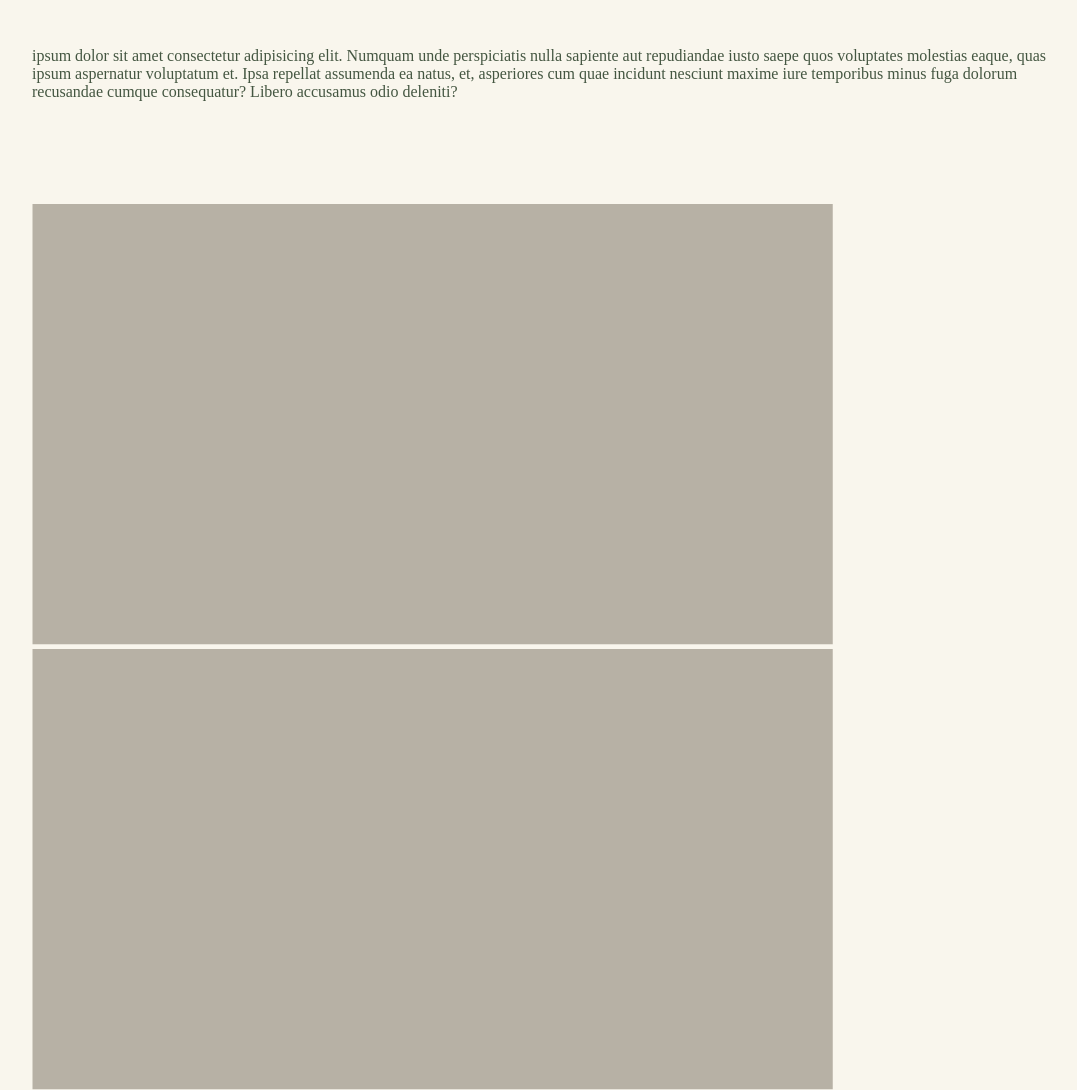
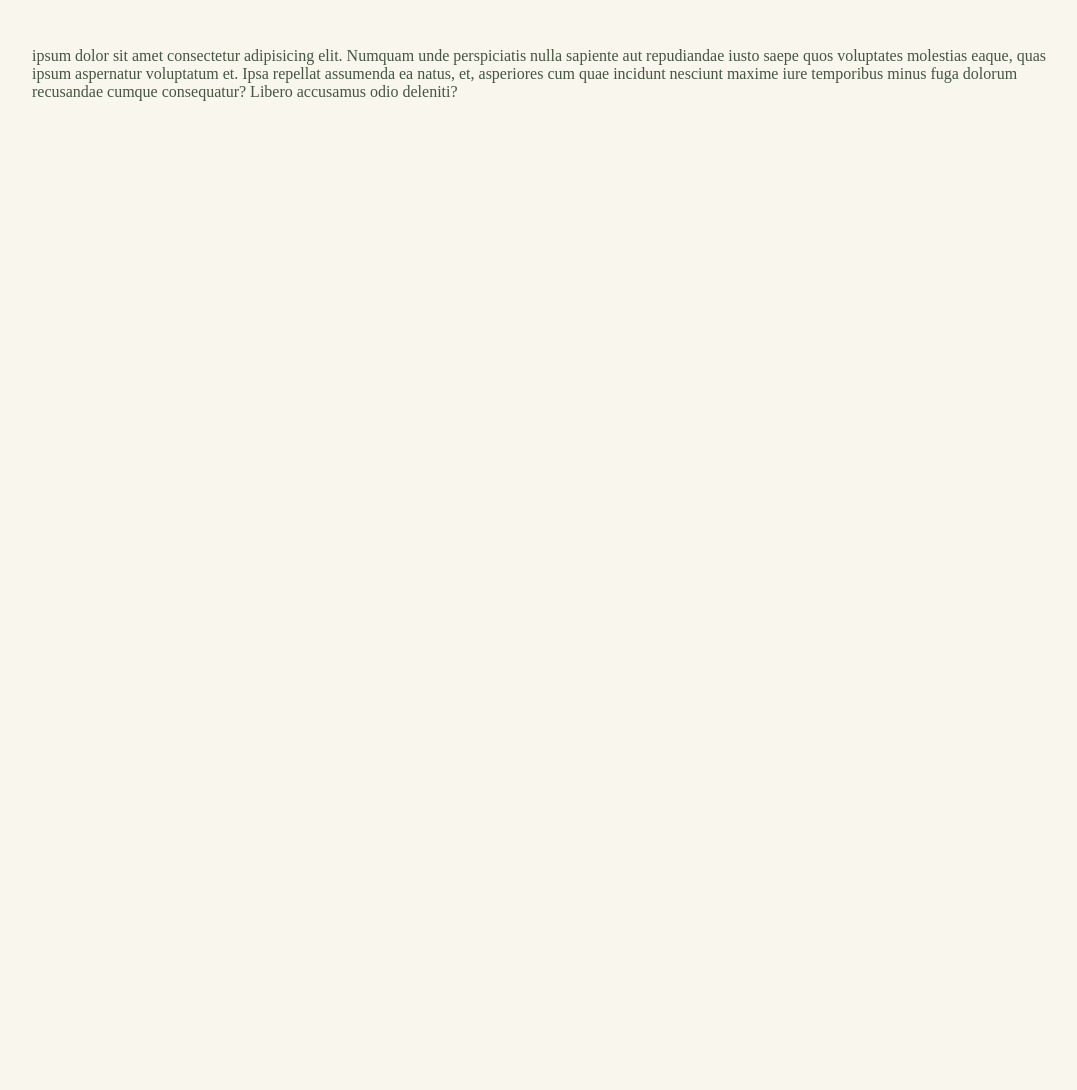
Before and after one commit to anandogs/solitude, a website: page dist/index.html in a window 1280 px wide. Shown: the part 1040-2130 px from the top of the page, without its empty margins (96-1173 px from the left). After the commit the page ends 1340 px from the top, so only its background shows below. Drawn offline with Linux system fonts and the light colour scheme; a web font is replaced by a local one.

Commit message:
removed slider

```diff
--- a/dist/index.html
+++ b/dist/index.html
@@ -57,11 +57,11 @@
         <div class="our-story">
             <img src="img/our-story.png" class='page-header' alt="Our Story">
             <span> ipsum dolor sit amet consectetur adipisicing elit. Numquam unde perspiciatis nulla sapiente aut repudiandae iusto saepe quos voluptates molestias eaque, quas ipsum aspernatur voluptatum et. Ipsa repellat assumenda ea natus, et, asperiores cum quae incidunt nesciunt maxime iure temporibus minus fuga dolorum recusandae cumque consequatur? Libero accusamus odio deleniti?</span>
-            <div class="slider">
+            <!-- <div class="slider">
                 <img src="img/img-slider.png" alt="Slider Image">
                 <img src="img/img-slider.png" alt="Slider Image">
                 <img src="img/img-slider.png" alt="Slider Image">
-            </div>
+            </div> -->
         </div>
     </main>
     <script src="js/main.js"></script>
```
